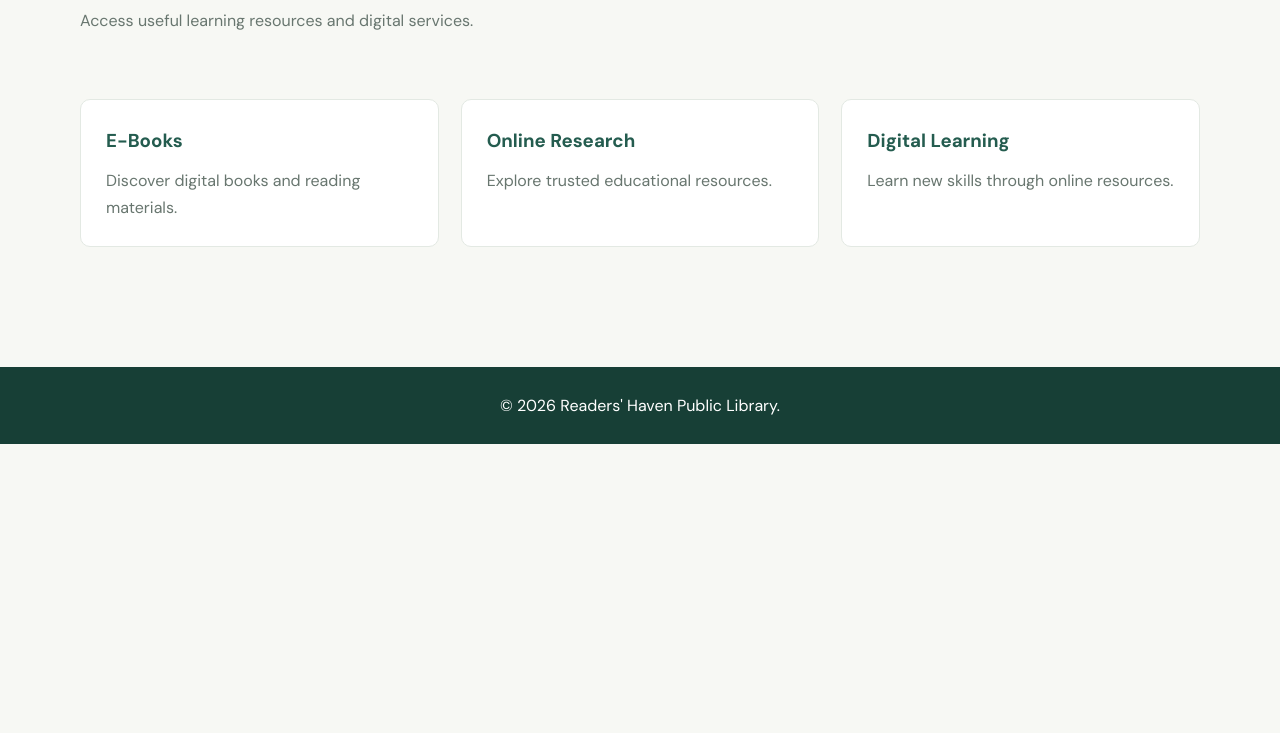
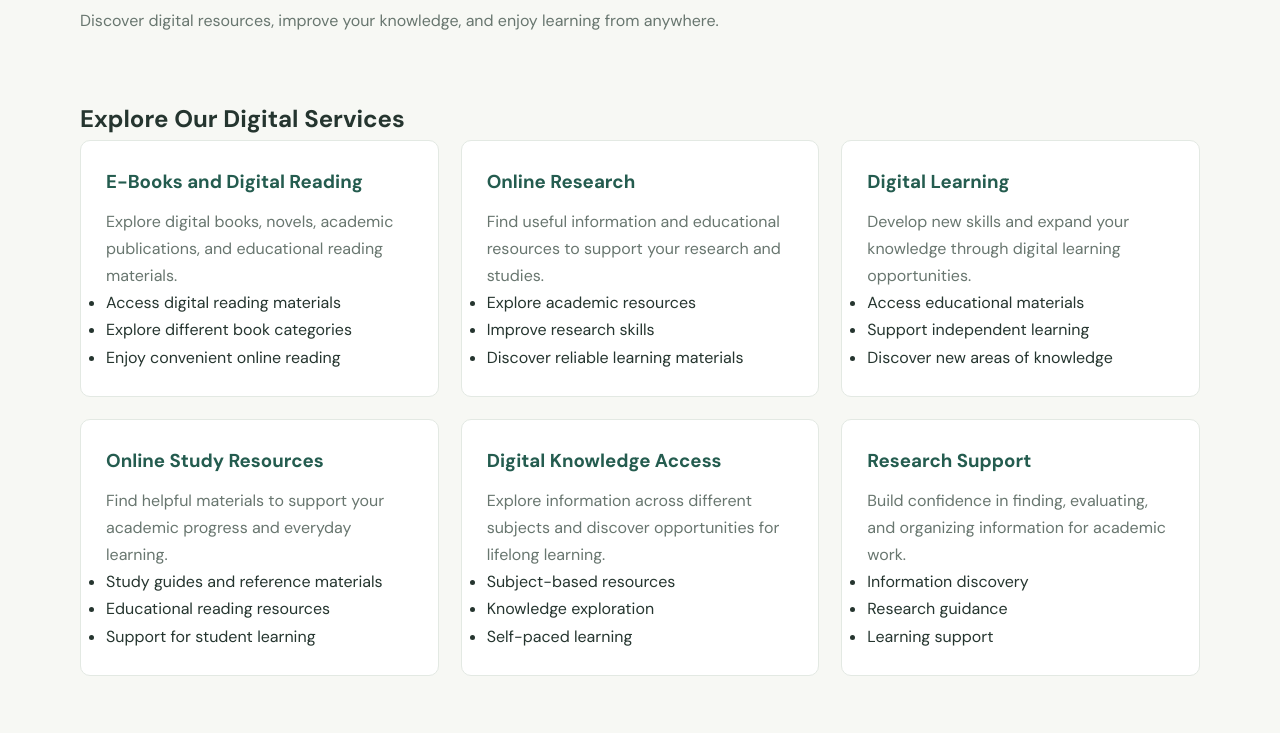
Before and after one commit to imfakharranjha-eng/readers-haven-library, a website: page src/services.html in a window 1280 px wide. Shown: the part 219-952 px from the top of the page. Before the commit the page ends 800 px from the top, so only its background shows below. Drawn offline with nearby package versions, Linux system fonts and the light colour scheme.

Commit message:
feat: improve services page

```diff
--- a/src/services.html
+++ b/src/services.html
@@ -4,6 +4,7 @@
 <head>
   <meta charset="UTF-8">
   <meta name="viewport" content="width=device-width, initial-scale=1.0">
+  <meta name="description" content="Explore digital library services at Readers' Haven, including e-books, online research, and digital learning.">
   <title>Digital Services | Readers' Haven</title>
   <link rel="stylesheet" href="../styles/style.css">
 </head>
@@ -11,28 +12,96 @@
   <header class="site-header">
     <div class="container">
       <a href="index.html" class="logo">Readers' Haven</a>
-      <nav class="main-nav">
+      <nav class="main-nav" aria-label="Main navigation">
         <a href="index.html">Home</a>
         <a href="collections.html">Collections</a>
         <a href="membership.html">Membership</a>
-        <a href="services.html">Services</a>
+        <a href="services.html" aria-current="page">Services</a>
         <a href="contact.html">Contact</a>
       </nav>
     </div>
   </header>
+
   <main class="container">
     <section class="page-hero">
       <h1>Digital Library Services</h1>
-      <p>Access useful learning resources and digital services.</p>
+      <p>Discover digital resources, improve your knowledge, and enjoy learning from anywhere.</p>
     </section>
+
     <section class="content-section">
+      <h2>Explore Our Digital Services</h2>
+
       <div class="card-grid">
-        <article class="card"><h3>E-Books</h3><p>Discover digital books and reading materials.</p></article>
-        <article class="card"><h3>Online Research</h3><p>Explore trusted educational resources.</p></article>
-        <article class="card"><h3>Digital Learning</h3><p>Learn new skills through online resources.</p></article>
+        <article class="card">
+          <h3>E-Books and Digital Reading</h3>
+          <p>Explore digital books, novels, academic publications, and educational reading materials.</p>
+          <ul>
+            <li>Access digital reading materials</li>
+            <li>Explore different book categories</li>
+            <li>Enjoy convenient online reading</li>
+          </ul>
+        </article>
+
+        <article class="card">
+          <h3>Online Research</h3>
+          <p>Find useful information and educational resources to support your research and studies.</p>
+          <ul>
+            <li>Explore academic resources</li>
+            <li>Improve research skills</li>
+            <li>Discover reliable learning materials</li>
+          </ul>
+        </article>
+
+        <article class="card">
+          <h3>Digital Learning</h3>
+          <p>Develop new skills and expand your knowledge through digital learning opportunities.</p>
+          <ul>
+            <li>Access educational materials</li>
+            <li>Support independent learning</li>
+            <li>Discover new areas of knowledge</li>
+          </ul>
+        </article>
+
+        <article class="card">
+          <h3>Online Study Resources</h3>
+          <p>Find helpful materials to support your academic progress and everyday learning.</p>
+          <ul>
+            <li>Study guides and reference materials</li>
+            <li>Educational reading resources</li>
+            <li>Support for student learning</li>
+          </ul>
+        </article>
+
+        <article class="card">
+          <h3>Digital Knowledge Access</h3>
+          <p>Explore information across different subjects and discover opportunities for lifelong learning.</p>
+          <ul>
+            <li>Subject-based resources</li>
+            <li>Knowledge exploration</li>
+            <li>Self-paced learning</li>
+          </ul>
+        </article>
+
+        <article class="card">
+          <h3>Research Support</h3>
+          <p>Build confidence in finding, evaluating, and organizing information for academic work.</p>
+          <ul>
+            <li>Information discovery</li>
+            <li>Research guidance</li>
+            <li>Learning support</li>
+          </ul>
+        </article>
       </div>
     </section>
+
+    <section class="content-section">
+      <h2>Learning Without Limits</h2>
+      <p>Readers' Haven supports curiosity and lifelong learning by making educational resources easier to explore and access.</p>
+    </section>
   </main>
-  <footer class="site-footer"><p>&copy; 2026 Readers' Haven Public Library.</p></footer>
+
+  <footer class="site-footer">
+    <p>&copy; 2026 Readers' Haven Public Library.</p>
+  </footer>
 </body>
 </html>
```
